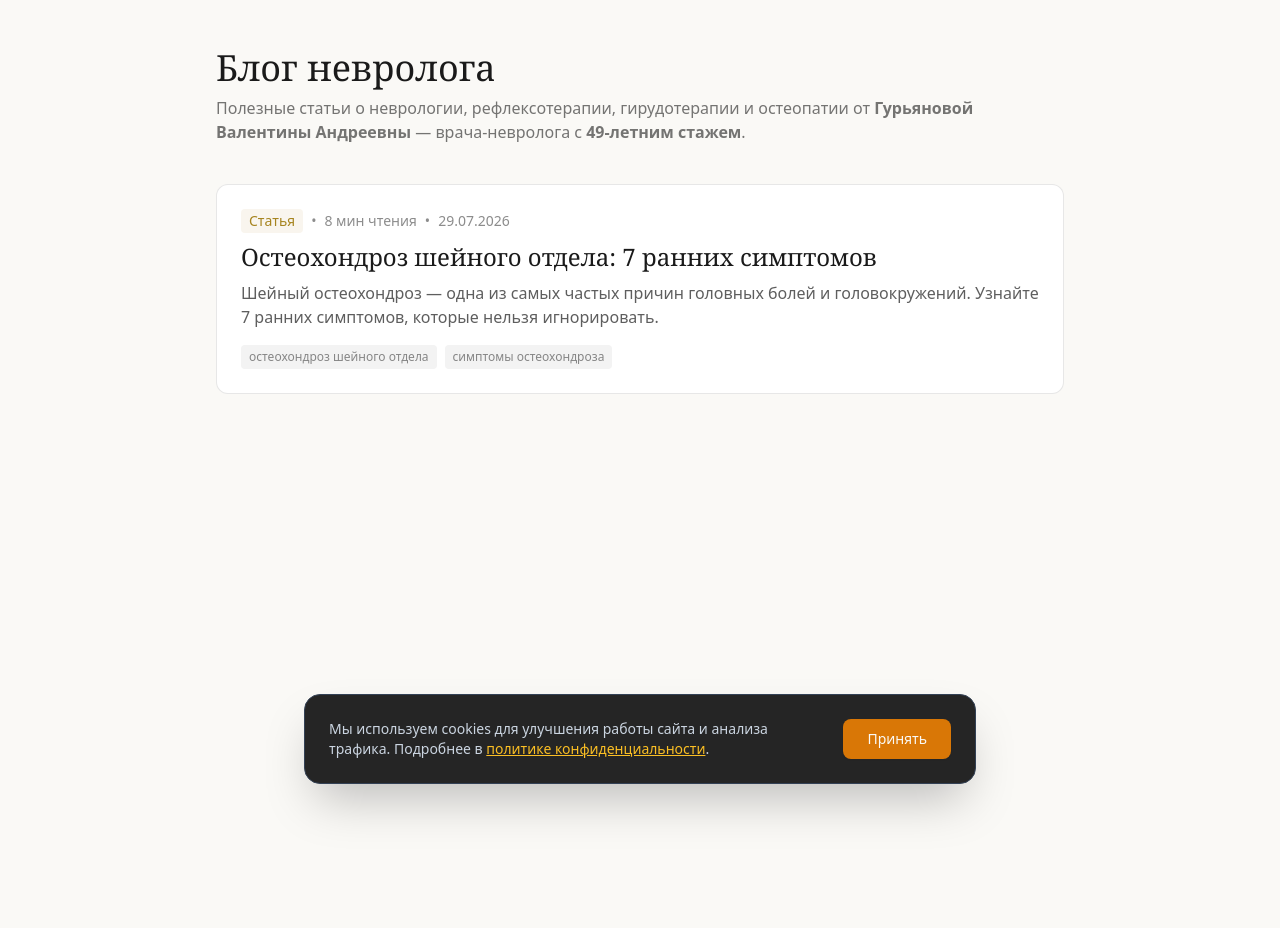
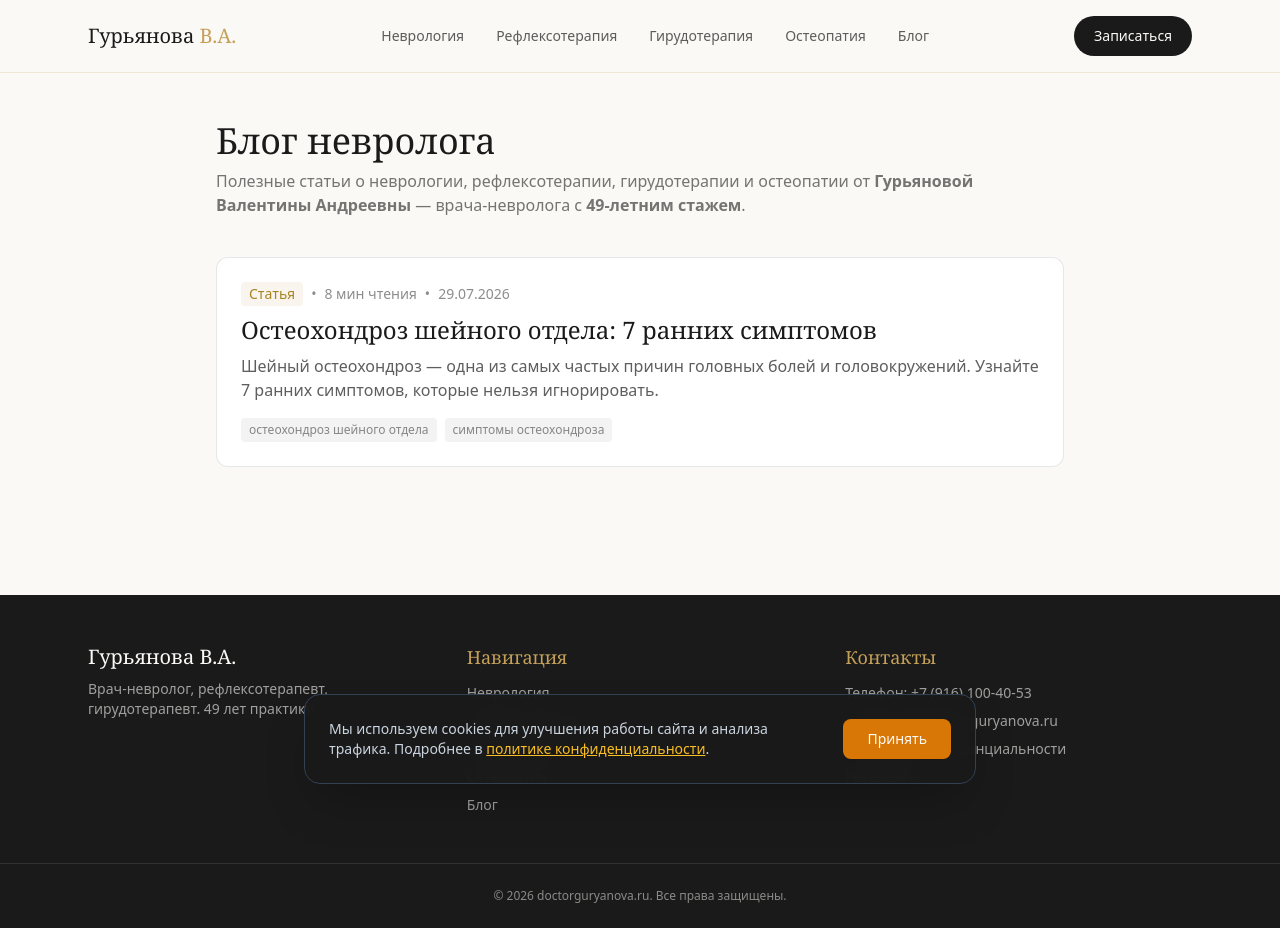
Before and after one commit to barefootakabosoi-cmd/doctorguryanova, a Next.js app: page /blog in a window 1280 px wide. Before the commit the page ends 800 px from the top, so only its background shows below. Built offline with nearby package versions, Linux system fonts and the light colour scheme.

Commit message:
feat(blog): add Navbar and Footer to blog pages

```diff
--- a/src/app/blog/[slug]/page.tsx
+++ b/src/app/blog/[slug]/page.tsx
@@ -1,3 +1,5 @@
+import Navbar from "@/components/Navbar"
+import Footer from "@/components/Footer"
 import { Metadata } from "next";
 import { notFound } from "next/navigation";
 import Link from "next/link";
@@ -36,6 +38,8 @@ export default async function PostPage({ params }: PageProps) {
   }
 
   return (
+    <>
+    <Navbar />
     <main className="max-w-3xl mx-auto px-6 py-12">
       <Link href="/blog" className="text-sm text-charcoal/50 hover:text-gold transition-colors mb-6 inline-block">
         ← Все статьи
@@ -89,5 +93,7 @@ export default async function PostPage({ params }: PageProps) {
         </div>
       </article>
     </main>
+    <Footer />
+    </>
   );
 }
--- a/src/app/blog/page.tsx
+++ b/src/app/blog/page.tsx
@@ -1,3 +1,5 @@
+import Navbar from "@/components/Navbar"
+import Footer from "@/components/Footer"
 import { Metadata } from "next";
 import Link from "next/link";
 import { getAllPosts } from "@/lib/blog-data";
@@ -13,6 +15,8 @@ export default async function BlogPage() {
   const posts = await getAllPosts();
 
   return (
+    <>
+    <Navbar />
     <main className="max-w-4xl mx-auto px-6 py-12">
       <h1 className="text-4xl font-serif text-charcoal mb-2">Блог невролога</h1>
       <p className="text-charcoal/60 mb-10">
@@ -61,5 +65,7 @@ export default async function BlogPage() {
         <p className="text-charcoal/50 text-center py-12">Статьи скоро появятся.</p>
       )}
     </main>
+    <Footer />
+    </>
   );
 }
```
